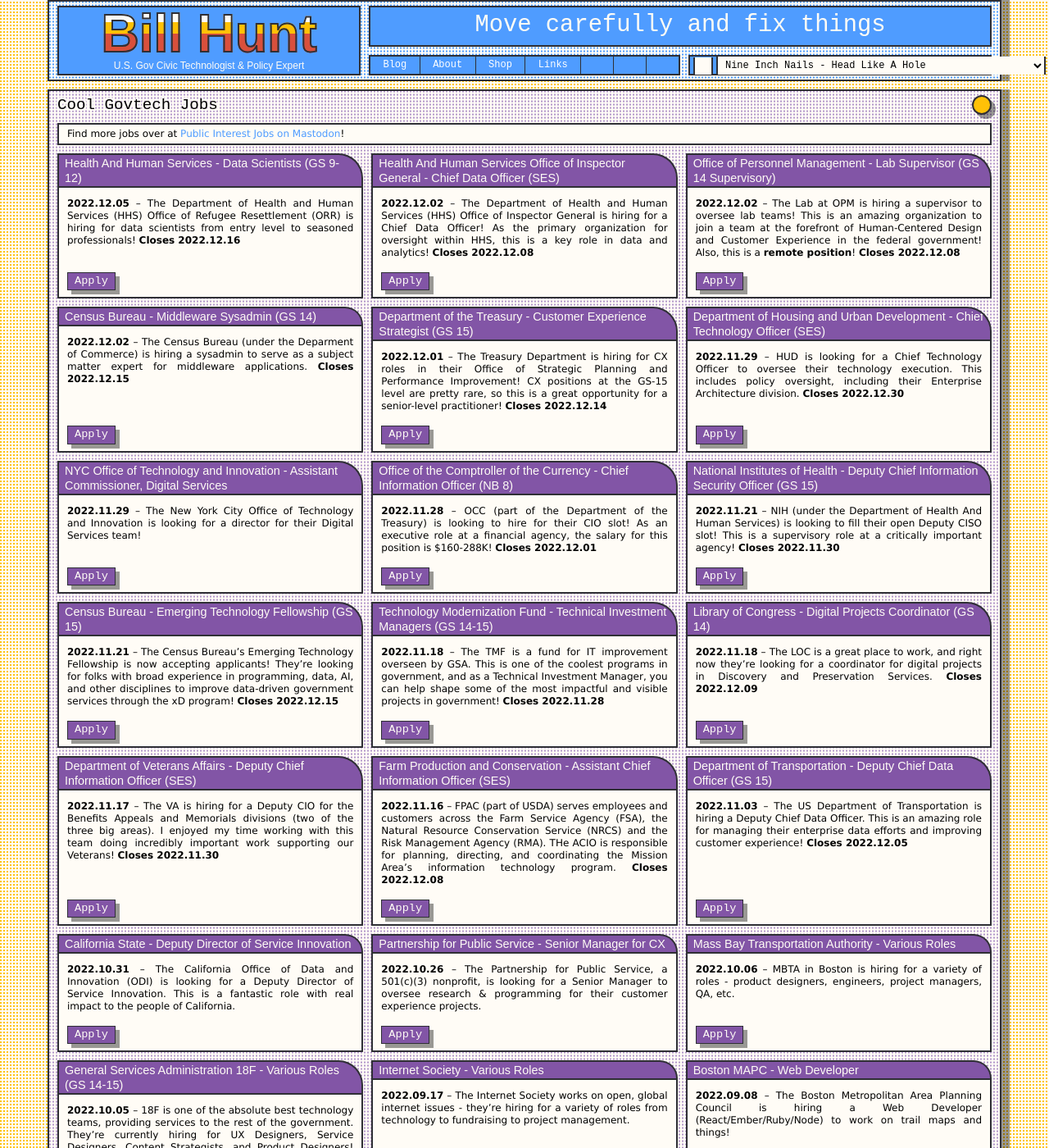
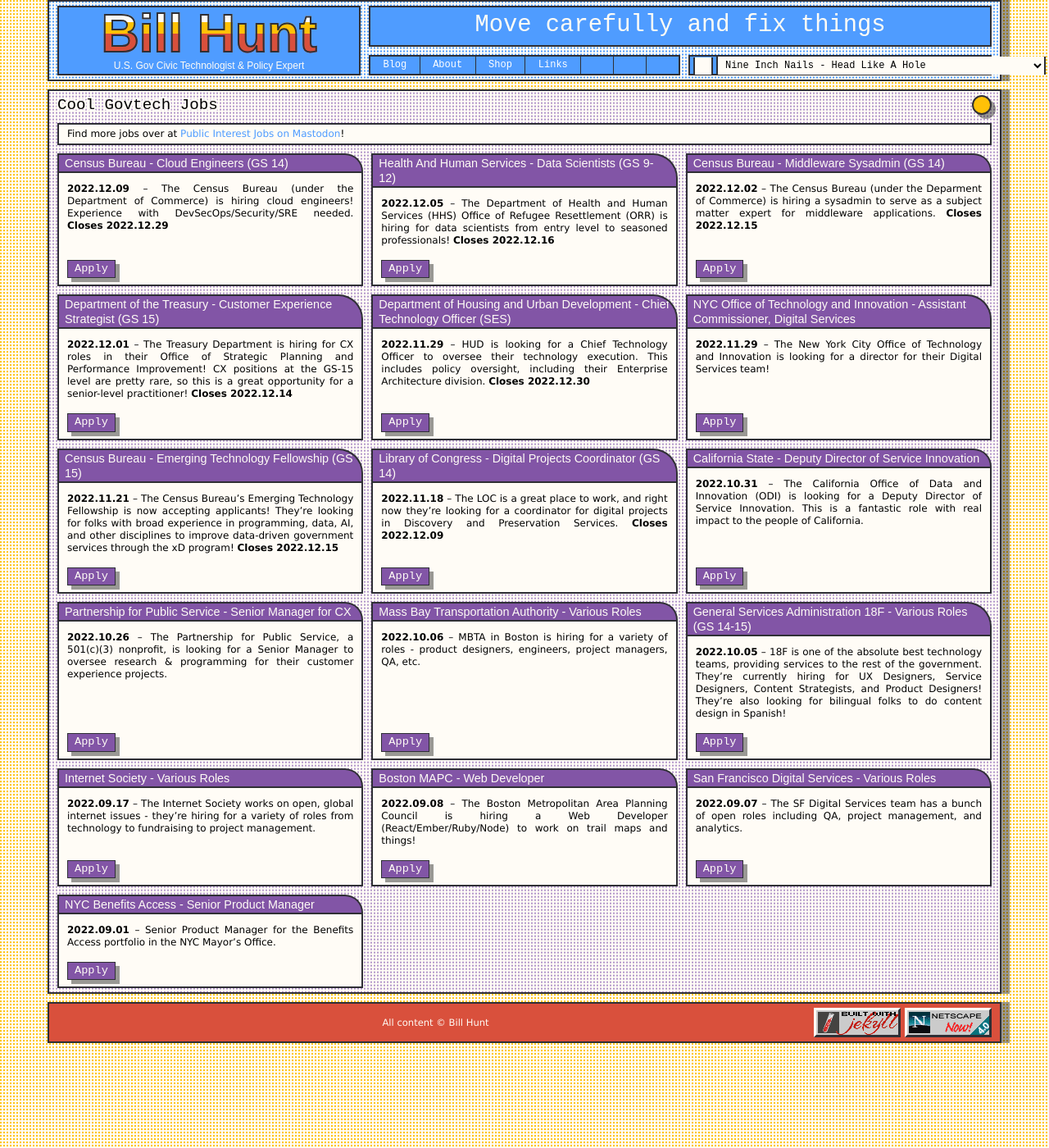
Before and after one commit to krusynth/billhunt.dev, a Jekyll site: the page built from jobs.md, in a window 1280 px wide and 1400 px high. Shown: the whole window at 82% size. Built offline with Jekyll 4.4.1, drawn with Linux system fonts in a browser that asks for light colours; some web fonts are replaced.

Commit message:
Update jobs.

```diff
--- a/_data/jobs.yml
+++ b/_data/jobs.yml
@@ -1,20 +1,14 @@
+- title: Census Bureau - Cloud Engineers (GS 14)
+  url: https://www.usajobs.gov/job/693502100
+  date: 2022-12-09
+  closes: 2022-12-29
+  content: The Census Bureau (under the Department of Commerce) is hiring cloud engineers! Experience with DevSecOps/Security/SRE needed.
+
 - title: Health And Human Services - Data Scientists (GS 9-12)
   url: https://www.usajobs.gov/job/692391400
   date: 2022-12-05
   closes: 2022-12-16
   content: The Department of Health and Human Services (HHS) Office of Refugee Resettlement (ORR) is hiring for data scientists from entry level to seasoned professionals!
-
-- title: Health And Human Services Office of Inspector General - Chief Data Officer (SES)
-  url: https://www.usajobs.gov/job/691222400
-  date: 2022-12-02
-  closes: 2022-12-08
-  content: The Department of Health and Human Services (HHS) Office of Inspector General is hiring for a Chief Data Officer! As the primary organization for oversight within HHS, this is a key role in data and analytics!
-
-- title: Office of Personnel Management - Lab Supervisor (GS 14 Supervisory)
-  url: https://www.usajobs.gov/job/692310300
-  date: 2022-12-02
-  closes: 2022-12-08
-  content: The Lab at OPM is hiring a supervisor to oversee lab teams! This is an amazing organization to join a team at the forefront of Human-Centered Design and Customer Experience in the federal government! Also, this is a **remote position**!
 
 - title: Census Bureau - Middleware Sysadmin (GS 14)
   url: https://www.usajobs.gov/job/691966600
@@ -40,53 +34,17 @@
   closes:
   content: The New York City Office of Technology and Innovation is looking for a director for their Digital Services team!
 
-- title: Office of the Comptroller of the Currency - Chief Information Officer (NB 8)
-  url: https://www.usajobs.gov/job/689497800
-  date: 2022-11-28
-  closes: 2022-12-01
-  content: OCC (part of the Department of the Treasury) is looking to hire for their CIO slot! As an executive role at a financial agency, the salary for this position is $160-288K!
-
-- title: National Institutes of Health - Deputy Chief Information Security Officer (GS 15)
-  url: https://www.usajobs.gov/job/689155800
-  date: 2022-11-21
-  closes: 2022-11-30
-  content: NIH (under the Department of Health And Human Services) is looking to fill their open Deputy CISO slot! This is a supervisory role at a critically important agency!
-
 - title: Census Bureau - Emerging Technology Fellowship (GS 15)
   url: https://www.xd.gov/apply/
   date: 2022-11-21
   closes: 2022-12-15
   content: The Census Bureau's Emerging Technology Fellowship is now accepting applicants! They're looking for folks with broad experience in programming, data, AI, and other disciplines to improve data-driven government services through the xD program!
 
-- title: Technology Modernization Fund - Technical Investment Managers (GS 14-15)
-  date: 2022-11-18
-  closes: 2022-11-28
-  url: https://tmf.cio.gov/team/
-  content: The TMF is a fund for IT improvement overseen by GSA. This is one of the coolest programs in government, and as a Technical Investment Manager, you can help shape some of the most impactful and visible projects in government!
-
 - title: Library of Congress - Digital Projects Coordinator (GS 14)
   url: https://www.usajobs.gov/job/690107400
   date: 2022-11-18
   closes: 2022-12-09
   content: The LOC is a great place to work, and right now they're looking for a coordinator for digital projects in Discovery and Preservation Services.
-
-- title: Department of Veterans Affairs - Deputy Chief Information Officer (SES)
-  url: https://www.usajobs.gov/Job/689549500
-  date: 2022-11-17
-  closes: 2022-11-30
-  content: The VA is hiring for a Deputy CIO for the Benefits Appeals and Memorials divisions (two of the three big areas). I enjoyed my time working with this team doing incredibly important work supporting our Veterans!
-
-- title: Farm Production and Conservation - Assistant Chief Information Officer (SES)
-  url: https://www.usajobs.gov/job/689477600
-  date: 2022-11-16
-  closes: 2022-12-08
-  content: FPAC (part of USDA) serves employees and customers across the Farm Service Agency (FSA), the Natural Resource Conservation Service (NRCS) and the Risk Management Agency (RMA). THe ACIO is responsible for planning, directing, and coordinating the Mission Area's information technology program.
-
-- title: Department of Transportation - Deputy Chief Data Officer (GS 15)
-  url: https://www.usajobs.gov/job/687408500
-  date: 2022-11-03
-  closes: 2022-12-05
-  content: The US Department of Transportation is hiring a Deputy Chief Data Officer. This is an amazing role for managing their enterprise data efforts and improving customer experience!
 
 - title: California State - Deputy Director of Service Innovation
   url: https://innovation.ca.gov/join-us/deputy-director-service-innovation/
```
